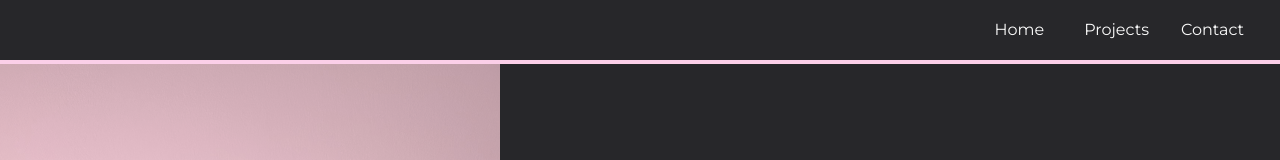
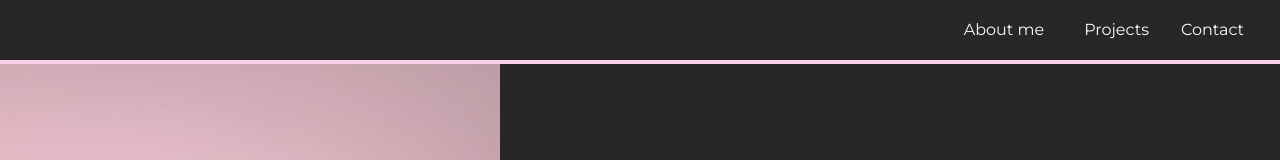
Before and after one commit to Apozsgai97/portfolio-next.js, a Next.js app: page / in a window 1280 px wide. Shown: the top 160 px of the page. Built offline with nearby package versions, Linux system fonts and the light colour scheme.

Commit message:
add an about id to navbar and hero and about me section

```diff
--- a/src/app/page.tsx
+++ b/src/app/page.tsx
@@ -3,8 +3,10 @@ import { AboutMeSection, ContactSection, HeroSection, ProjectsSection } from "@/
 export default function Home() {
   return (
     <main className="pt-16">
+      <section id="about">
       <HeroSection/>
       <AboutMeSection/>
+      </section>
       <ProjectsSection/>
       <ContactSection/>
     </main>
--- a/src/features/portfolio/navbar.tsx
+++ b/src/features/portfolio/navbar.tsx
@@ -6,8 +6,8 @@ export function Navbar() {
       <div className="flex item-center">
         <ul className="flex items-center gap-8 px-1 text-primary">
           <li className="px-2">
-            <Link href="/" className=" hover:text-pink-200">
-              Home
+            <Link href="/#about" className=" hover:text-pink-200">
+              About me
             </Link>
           </li>
           <li>
```
